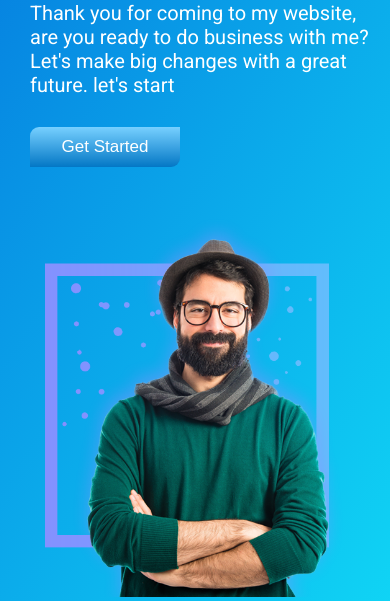
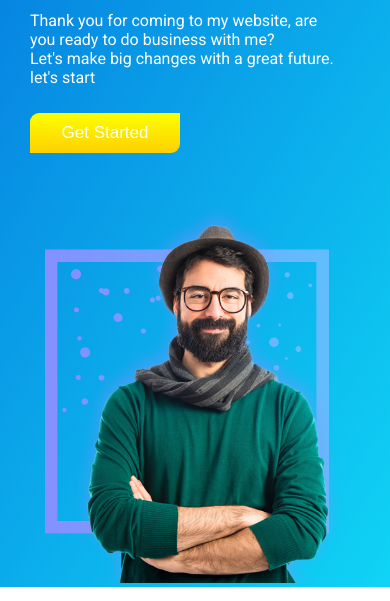
Before and after one commit to rioprayogaa/MyPortofolio, a plain HTML site: page index.html in a window 390 px wide. Shown: the part 295-896 px from the top of the page. Drawn offline with Linux system fonts and the light colour scheme.

Commit message:
mengubah warna btn dan mengatur resvonsive

```diff
--- a/assets/css/responsive.css
+++ b/assets/css/responsive.css
@@ -38,7 +38,7 @@
    }
 }
 
-@media only screen and (min-height: 768px) and (max-width:1024px) {
+@media only screen and (min-width: 768px) {
     #getStarted {
         width: 90%;
         margin-top: -20px;
@@ -52,8 +52,4 @@
 
         margin-bottom: 50px;
     }
-
-    p {
-        font-size: 20px;
-    }
 }
--- a/assets/css/style.css
+++ b/assets/css/style.css
@@ -117,7 +117,7 @@ ul {
   #getStarted .btn {
     font-size: 17px;
     color: white;
-    background-image: linear-gradient(#77d0ff, #0377c5);
+    background-image: linear-gradient(#fbff01, #ffd001);
     border: none;
     width: 150px;
     padding: 10px;
```
